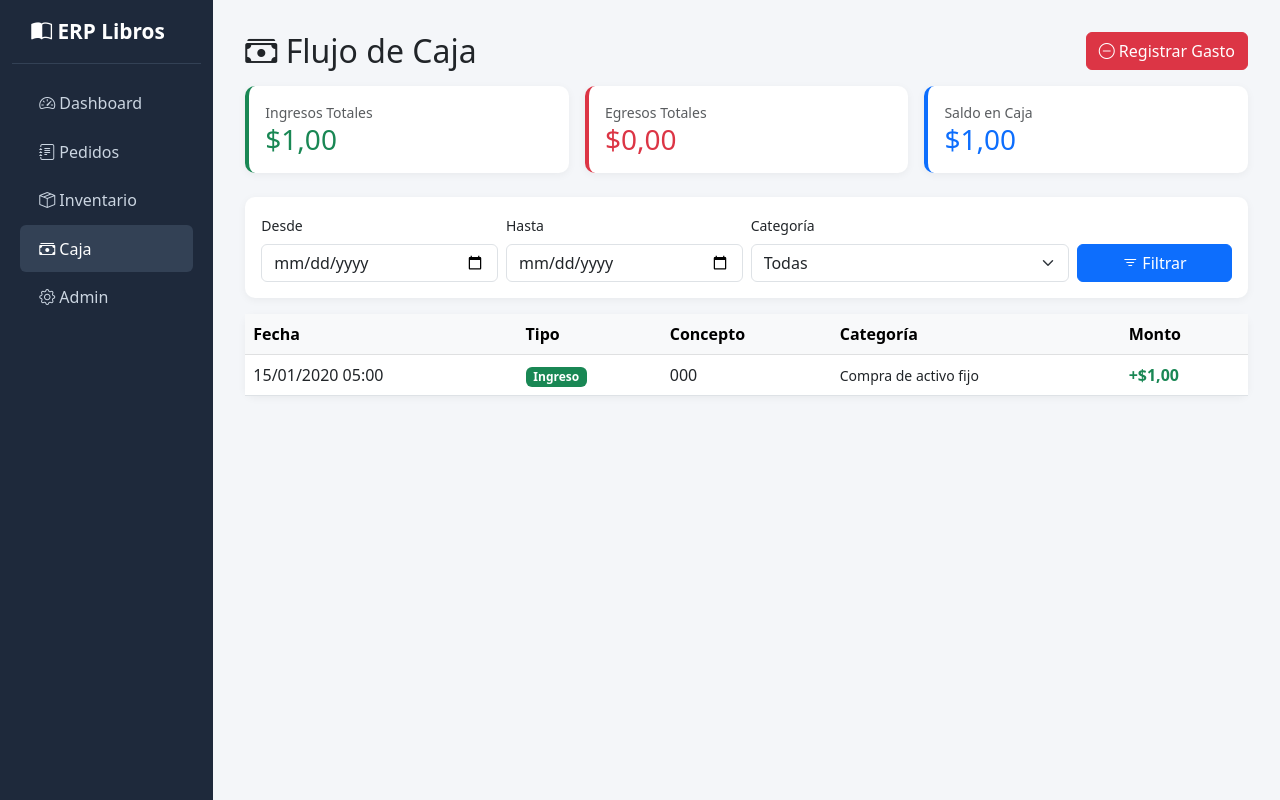
After one commit to yandivd/erp_vargas_editorial, a Django app: page /finanzas/caja/ in a window 1280 px wide. The commit adds this page. Run offline with Django 5.2, Linux system fonts and the light colour scheme; tables that the repository leaves empty hold one stand-in row (values such as "Sample post").

Commit message:
caja module ok

```diff
--- a/config/urls.py
+++ b/config/urls.py
@@ -6,4 +6,5 @@ urlpatterns = [
     path('', include('core.urls')),
     path('pedidos/', include('pedidos.urls')),
     path('inventario/', include('inventario.urls')),
+    path('finanzas/', include('finanzas.urls')),
 ]
--- /dev/null
+++ b/finanzas/urls.py
@@ -0,0 +1,9 @@
+from django.urls import path
+from . import views
+
+app_name = 'finanzas'
+
+urlpatterns = [
+    path('caja/', views.caja, name='caja'),
+    path('gasto/', views.registrar_gasto, name='registrar_gasto'),
+]
--- a/finanzas/views.py
+++ b/finanzas/views.py
@@ -1,3 +1,70 @@
-from django.shortcuts import render
+from django.shortcuts import render, redirect
+from django.contrib import messages
+from django.db.models import Sum, Q
+from django.utils import timezone
+from datetime import datetime
+from decimal import Decimal
 
-# Create your views here.
+from .models import MovimientoCaja, GastoOperativo
+
+
+def caja(request):
+    """Muestra el flujo de caja y los movimientos."""
+    movimientos = MovimientoCaja.objects.all().order_by('-fecha')
+
+    # Filtros
+    desde = request.GET.get('desde', '')
+    hasta = request.GET.get('hasta', '')
+    categoria = request.GET.get('categoria', '')
+
+    if desde:
+        movimientos = movimientos.filter(fecha__date__gte=desde)
+    if hasta:
+        movimientos = movimientos.filter(fecha__date__lte=hasta)
+    if categoria:
+        movimientos = movimientos.filter(categoria=categoria)
+
+    # Totales (calculados sobre TODOS los movimientos, no solo los filtrados, para el resumen general)
+    total_ingresos = MovimientoCaja.objects.filter(tipo='INGRESO').aggregate(t=Sum('monto'))['t'] or 0
+    total_egresos = MovimientoCaja.objects.filter(tipo='EGRESO').aggregate(t=Sum('monto'))['t'] or 0
+    saldo_actual = total_ingresos - total_egresos
+
+    context = {
+        'movimientos': movimientos,
+        'total_ingresos': total_ingresos,
+        'total_egresos': total_egresos,
+        'saldo_actual': saldo_actual,
+        'categorias': MovimientoCaja.CATEGORIA_CHOICES,
+        'desde': desde,
+        'hasta': hasta,
+        'categoria_actual': categoria,
+    }
+    return render(request, 'finanzas/caja.html', context)
+
+
+def registrar_gasto(request):
+    """Registra un gasto operativo (luz, internet, alquiler)."""
+    if request.method == 'POST':
+        concepto = request.POST.get('concepto')
+        monto = Decimal(request.POST.get('monto', 0))
+
+        if monto > 0 and concepto:
+            # 1. Guardamos el gasto operativo (para reportes mensuales)
+            GastoOperativo.objects.create(
+                concepto=concepto,
+                monto=monto,
+                fecha=timezone.now().date(),
+                mes_imputacion=timezone.now().date().replace(day=1)
+            )
+
+            # 2. Registramos la salida de dinero en la caja
+            MovimientoCaja.objects.create(
+                tipo='EGRESO',
+                categoria='GASTO_OPERATIVO',
+                monto=monto,
+                concepto=concepto,
+                metodo='EFECTIVO'
+            )
+            messages.success(request, f'Gasto registrado: {concepto} por ${monto}')
+
+    return redirect('finanzas:caja')
--- a/templates/base.html
+++ b/templates/base.html
@@ -76,9 +76,9 @@
             {% comment %} <a href="{% url 'proveedores:lista' %}">
                 <i class="bi bi-truck"></i> Proveedores
             </a> {% endcomment %}
-            {% comment %} <a href="{% url 'finanzas:caja' %}">
+            <a href="{% url 'finanzas:caja' %}" class="{% if 'finanzas' in request.resolver_match.namespace %}active{% endif %}">
                 <i class="bi bi-cash-stack"></i> Caja
-            </a> {% endcomment %}
+            </a>
             {% comment %} <a href="{% url 'finanzas:activos' %}">
                 <i class="bi bi-hdd-stack"></i> Activos fijos
             </a> {% endcomment %}
--- /dev/null
+++ b/templates/finanzas/caja.html
@@ -0,0 +1,128 @@
+{% extends 'base.html' %}
+
+{% block title %}Caja - ERP Libros{% endblock %}
+
+{% block content %}
+<div class="d-flex justify-content-between align-items-center mb-3">
+    <h2 class="mb-0"><i class="bi bi-cash-stack"></i> Flujo de Caja</h2>
+    <button type="button" class="btn btn-danger" data-bs-toggle="modal" data-bs-target="#modalGasto">
+        <i class="bi bi-dash-circle"></i> Registrar Gasto
+    </button>
+</div>
+
+<!-- Resumen -->
+<div class="row g-3 mb-4">
+    <div class="col-md-4">
+        <div class="card card-kpi p-3 border-start border-success border-4">
+            <small class="text-muted">Ingresos Totales</small>
+            <h3 class="mb-0 text-success">${{ total_ingresos|floatformat:2 }}</h3>
+        </div>
+    </div>
+    <div class="col-md-4">
+        <div class="card card-kpi p-3 border-start border-danger border-4">
+            <small class="text-muted">Egresos Totales</small>
+            <h3 class="mb-0 text-danger">${{ total_egresos|floatformat:2 }}</h3>
+        </div>
+    </div>
+    <div class="col-md-4">
+        <div class="card card-kpi p-3 border-start border-primary border-4">
+            <small class="text-muted">Saldo en Caja</small>
+            <h3 class="mb-0 text-primary">${{ saldo_actual|floatformat:2 }}</h3>
+        </div>
+    </div>
+</div>
+
+<!-- Filtros -->
+<div class="card card-kpi p-3 mb-3">
+    <form method="get" class="row g-2 align-items-end">
+        <div class="col-md-3">
+            <label class="form-label small">Desde</label>
+            <input type="date" name="desde" class="form-control" value="{{ desde }}">
+        </div>
+        <div class="col-md-3">
+            <label class="form-label small">Hasta</label>
+            <input type="date" name="hasta" class="form-control" value="{{ hasta }}">
+        </div>
+        <div class="col-md-4">
+            <label class="form-label small">Categoría</label>
+            <select name="categoria" class="form-select">
+                <option value="">Todas</option>
+                {% for value, label in categorias %}
+                <option value="{{ value }}" {% if categoria_actual == value %}selected{% endif %}>{{ label }}</option>
+                {% endfor %}
+            </select>
+        </div>
+        <div class="col-md-2">
+            <button type="submit" class="btn btn-primary w-100"><i class="bi bi-filter"></i> Filtrar</button>
+        </div>
+    </form>
+</div>
+
+<!-- Tabla de Movimientos -->
+<div class="card card-kpi">
+    <div class="table-responsive">
+        <table class="table table-hover mb-0">
+            <thead class="table-light">
+                <tr>
+                    <th>Fecha</th>
+                    <th>Tipo</th>
+                    <th>Concepto</th>
+                    <th>Categoría</th>
+                    <th>Monto</th>
+                </tr>
+            </thead>
+            <tbody>
+                {% for mov in movimientos %}
+                <tr>
+                    <td>{{ mov.fecha|date:"d/m/Y H:i" }}</td>
+                    <td>
+                        {% if mov.tipo == 'INGRESO' %}
+                            <span class="badge bg-success">Ingreso</span>
+                        {% else %}
+                            <span class="badge bg-danger">Egreso</span>
+                        {% endif %}
+                    </td>
+                    <td>{{ mov.concepto }}</td>
+                    <td><small>{{ mov.get_categoria_display }}</small></td>
+                    <td class="fw-bold {% if mov.tipo == 'INGRESO' %}text-success{% else %}text-danger{% endif %}">
+                        {% if mov.tipo == 'INGRESO' %}+{% else %}-{% endif %}${{ mov.monto|floatformat:2 }}
+                    </td>
+                </tr>
+                {% empty %}
+                <tr><td colspan="5" class="text-center text-muted py-4">No hay movimientos registrados</td></tr>
+                {% endfor %}
+            </tbody>
+        </table>
+    </div>
+</div>
+
+<!-- Modal Gasto -->
+<div class="modal fade" id="modalGasto" tabindex="-1">
+    <div class="modal-dialog">
+        <form method="post" action="{% url 'finanzas:registrar_gasto' %}">
+            {% csrf_token %}
+            <div class="modal-content">
+                <div class="modal-header">
+                    <h5 class="modal-title"><i class="bi bi-dash-circle"></i> Registrar Gasto Operativo</h5>
+                    <button type="button" class="btn-close" data-bs-dismiss="modal"></button>
+                </div>
+                <div class="modal-body">
+                    <p class="text-muted small">Registra gastos como electricidad, internet, alquiler, etc.</p>
+                    <div class="mb-3">
+                        <label class="form-label">Concepto *</label>
+                        <input type="text" name="concepto" class="form-control" placeholder="Ej: Pago de Luz" required>
+                    </div>
+                    <div class="mb-3">
+                        <label class="form-label">Monto ($) *</label>
+                        <input type="number" name="monto" class="form-control" step="0.01" min="0.01" required>
+                    </div>
+                </div>
+                <div class="modal-footer">
+                    <button type="button" class="btn btn-outline-secondary" data-bs-dismiss="modal">Cancelar</button>
+                    <button type="submit" class="btn btn-danger">Guardar Gasto</button>
+                </div>
+            </div>
+        </form>
+    </div>
+</div>
+{% endblock %}
```
